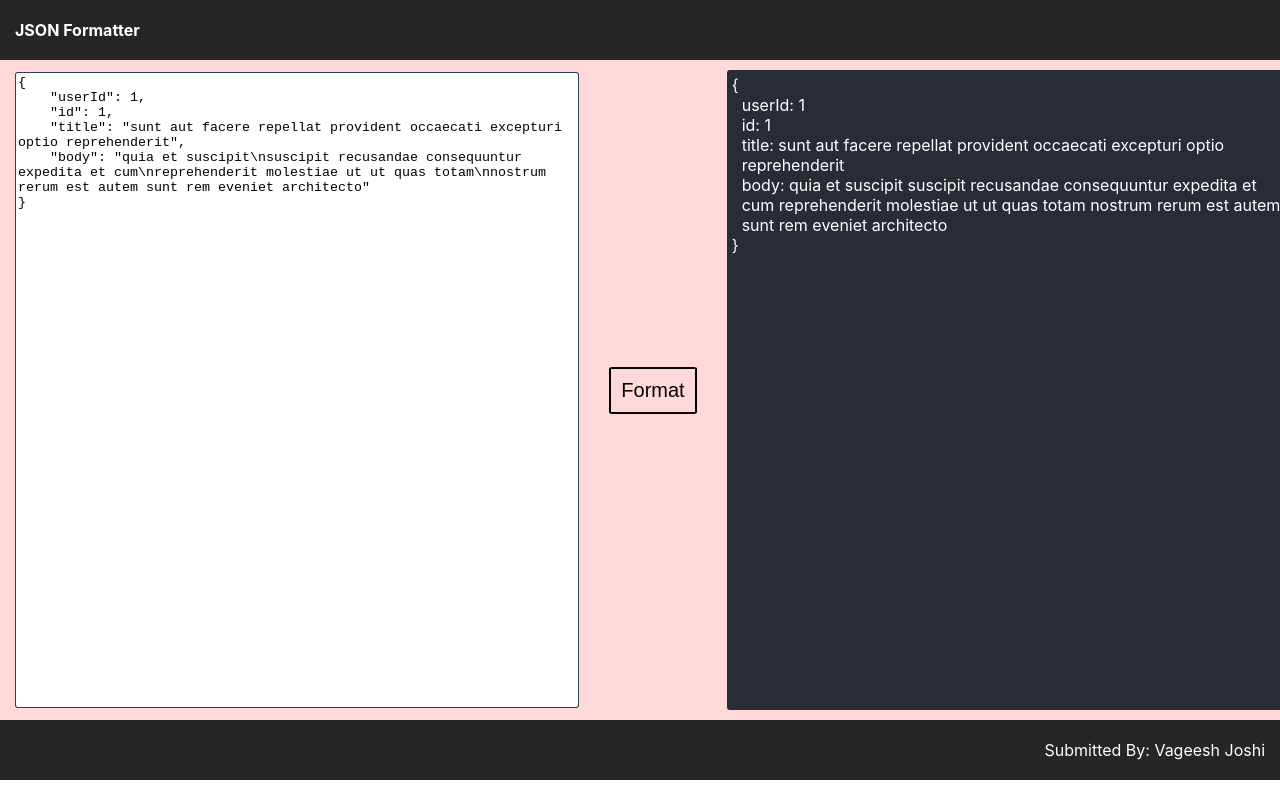
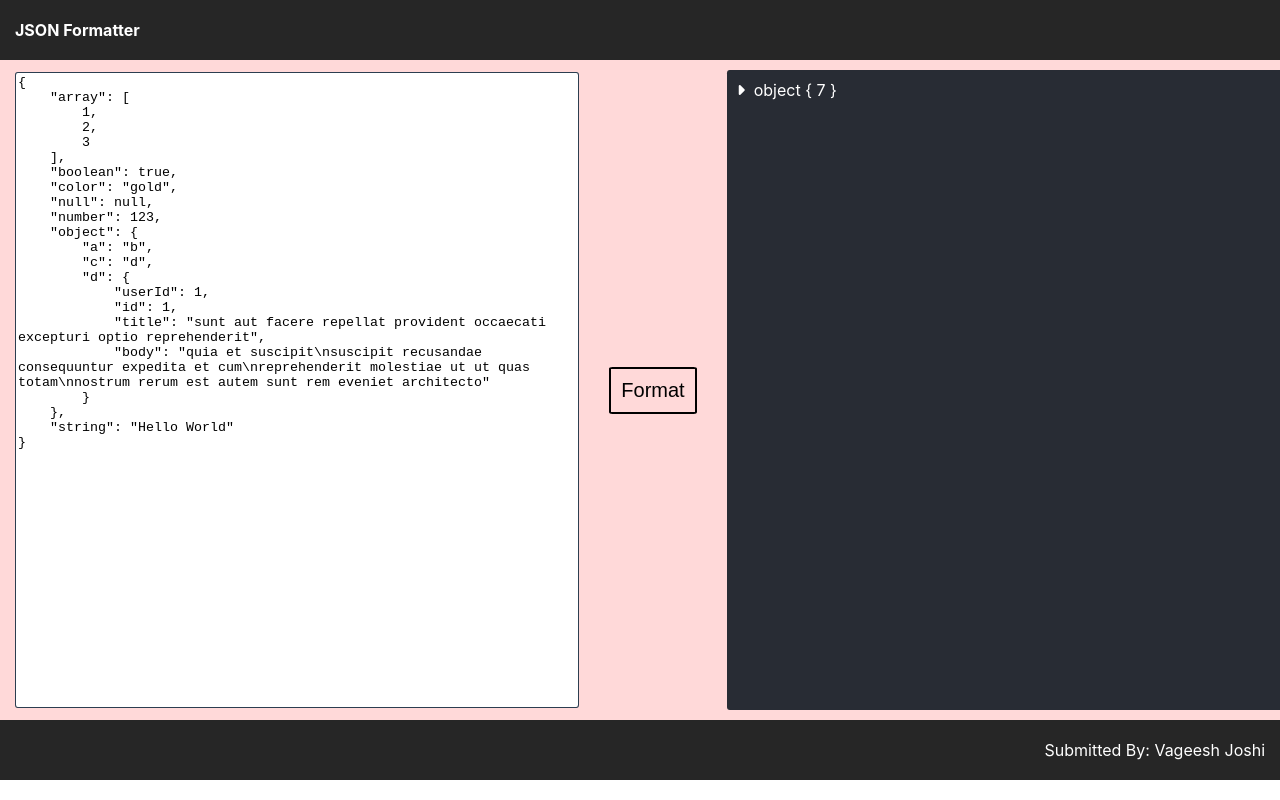
Before and after one commit to vageeshjoshi1/JSONFormatter, a React (Create React App) app: page / in a window 1280 px wide. Both pictures are taken after a click on the button "Format". Shown: the top 800 px of the page. Built offline with nearby package versions, Linux system fonts and the light colour scheme.

Commit message:
Added datatype components and updated render output logic

```diff
--- a/src/App.js
+++ b/src/App.js
@@ -1,5 +1,5 @@
 import { useState } from 'react';
-import { Footer, Header, InputArea, JSONError, OutputArea } from './components';
+import { ArrayView, BooleanView, Footer, Header, InputArea, JSONError, NullView, NumberView, ObjectView, OutputArea, StringView } from './components';
 import { data, data2, data3 } from './constants/dummy-data';
 import './scss/App.scss';
 
@@ -12,7 +12,7 @@ const checkIfJSONString = str => {
 };
 
 const App = () => {
-  const [input, setInput] = useState(JSON.stringify(data2, null, 4))
+  const [input, setInput] = useState(JSON.stringify(data3, null, 4))
   const [output, setOutput] = useState([])
 
   const handleChange = (event) => {
@@ -20,23 +20,50 @@ const App = () => {
     setInput(value)
   }
 
-  const generateOutput = (input, level) => {
-    const toReturn = []
+  // const generateOutput = (input, level) => {
+  //   const toReturn = []
+  //   if (Array.isArray(input)) {
+  //     toReturn.push(<div style={{marginLeft: `${10*level}px`}}>[</div>)
+  //     toReturn.push(input.map(ele => generateOutput(ele, level+1)))
+  //     toReturn.push(<div style={{marginLeft: `${10*level}px`}}>]</div>)
+  //   }
+  //   else if (typeof input === 'object') {
+  //     toReturn.push(<div style={{marginLeft: `${10*level}px`}}>{'{'}</div>)
+  //     for (const key in input) {
+  //       toReturn.push(
+  //         <div key={`${input}-${key}`} style={{marginLeft: `${10*(level+1)}px`}}>
+  //           {key}: {input[key]}
+  //         </div>
+  //       )
+  //     }
+  //     toReturn.push(<div style={{marginLeft: `${10*level}px`}}>{'}'}</div>)
+  //   }
+  //   return toReturn
+  // }
+
+  const generateOutput = (input, level, property) => {
+    let toReturn = 'No Data';
     if (Array.isArray(input)) {
-      toReturn.push(<div style={{marginLeft: `${10*level}px`}}>[</div>)
-      toReturn.push(input.map(ele => generateOutput(ele, level+1)))
-      toReturn.push(<div style={{marginLeft: `${10*level}px`}}>]</div>)
+      toReturn = <ArrayView data={input} generateOutput={generateOutput} level={level}/>
+    } else if (typeof input === 'object' && input === null) {
+      toReturn = <NullView level={level} input={input} property={property} />
+    } else if (typeof input === 'object') {
+      toReturn = <ObjectView data={input} generateOutput={generateOutput} level={level}/>
     }
-    else if (typeof input === 'object') {
-      toReturn.push(<div style={{marginLeft: `${10*level}px`}}>{'{'}</div>)
-      for (const key in input) {
-        toReturn.push(
-          <div key={`${input}-${key}`} style={{marginLeft: `${10*(level+1)}px`}}>
-            {key}: {input[key]}
-          </div>
-        )
+    else {
+      switch (typeof input) {
+        case 'boolean':
+          toReturn = <BooleanView level={level} input={input} property={property} />
+          break;
+        case 'number':
+          toReturn = <NumberView level={level} input={input} property={property} />
+          break;
+        case 'string':
+          toReturn = <StringView level={level} input={input} property={property} />
+          break;
+        default:
+          break;
       }
-      toReturn.push(<div style={{marginLeft: `${10*level}px`}}>{'}'}</div>)
     }
     return toReturn
   }
--- /dev/null
+++ b/src/components/Array/index.js
@@ -0,0 +1,20 @@
+import React, { Fragment, useState } from 'react';
+
+const ArrayComp = ({ data, generateOutput, level = 0 }) => {
+  const [view, setView] = useState(false)
+  const { length } = data
+  const internal = []
+  data.forEach((item) => {
+    internal.push(generateOutput(item, level+1))
+  })
+  return <div style={{marginLeft: `${10*(level)}px`}} key={`${data.toString()}-${level}`}>
+    {view ? (<i className="fas fa-caret-down w-15-px" onClick={() => setView(!view)}></i>)
+      : (<i className="fas fa-caret-right w-15-px" onClick={() => setView(!view)}></i>)
+    }
+    &nbsp; array {`[ ${length} ]`}
+    {view && internal.map((ele, index) => <Fragment key={`array-${index}-${level}`}> {ele} </Fragment>)}
+  </div>
+}
+
+
+export default ArrayComp;
--- /dev/null
+++ b/src/components/Boolean/index.js
@@ -0,0 +1,9 @@
+import React from 'react';
+
+const BooleanView = ({ level, input, property }) => (
+  <div style={{marginLeft: `${10*(level) + 25}px`}}>
+    {property ? `${property}:` : ''} <span className="boolean">{`${input}`}</span>
+  </div>
+);
+
+export default BooleanView;
--- a/src/components/JSONError/index.js
+++ b/src/components/JSONError/index.js
@@ -1,6 +1,6 @@
 import React from 'react';
 
-const JSONError = ({ empty }) => (
+const JSONError = ({ empty = false }) => (
   <div className="error">
     {empty ? (
       <div className="empty">
--- /dev/null
+++ b/src/components/Null/index.js
@@ -0,0 +1,9 @@
+import React from 'react';
+
+const NullView = ({ level, property }) => (
+  <div style={{marginLeft: `${10*(level) + 25}px`}}>
+    {property ? `${property}:` : ''} <span className="null">null</span>
+  </div>
+);
+
+export default NullView;
--- /dev/null
+++ b/src/components/Number/index.js
@@ -0,0 +1,9 @@
+import React from 'react';
+
+const NumberView = ({ level, input, property }) => (
+  <div style={{marginLeft: `${10*(level) + 25}px`}}>
+    {property ? `${property}:` : ''} <span className="number">{`${input}`}</span>
+  </div>
+);
+
+export default NumberView;
--- /dev/null
+++ b/src/components/Object/index.js
@@ -0,0 +1,27 @@
+import React, { Fragment, useState } from 'react';
+
+const ObjectComp = ({ data = {}, generateOutput, level = 0 }) => {
+  const [view, setView] = useState(false)
+  if (data === null) return (
+    <div style={{marginLeft: `${10*(level) + 25}px`}}>
+      null: <span className='null'>null</span>
+    </div>
+  )
+  const { length } = Object.keys(data)
+  const internal = []
+
+  for (const key in data) {
+    internal.push(generateOutput(data[key], level+1, key))
+  }
+
+  return <div style={{marginLeft: `${10*(level)}px`}}>
+    {view ? (<i className="fas fa-caret-down w-15-px" onClick={() => setView(!view)}></i>)
+      : (<i className="fas fa-caret-right w-15-px" onClick={() => setView(!view)}></i>)
+    }
+    &nbsp; object {`{ ${length} }`}
+    {view && internal.map((ele, index) => <Fragment key={`object-${index}-${level}`}> {ele} </Fragment>)}
+  </div>
+}
+
+
+export default ObjectComp;
--- a/src/components/OutputArea/index.js
+++ b/src/components/OutputArea/index.js
@@ -2,7 +2,8 @@ import React, { Fragment } from 'react';
 
 const OutputArea = ({ output }) => (
   <div className="output-area">
-    {output.map((ele, index) => <Fragment key={`output-${index}`}> {ele} </Fragment>)}
+    {output}
+    {/* {output.map((ele, index) => <Fragment key={`output-${index}`}> {ele} </Fragment>)} */}
   </div>
 );
 
--- /dev/null
+++ b/src/components/String/index.js
@@ -0,0 +1,9 @@
+import React from 'react';
+
+const StringView = ({ level, input, property }) => (
+  <div style={{marginLeft: `${10*(level) + 25}px`}}>
+    {property ? `${property}:` : ''} <span className="string">{`${input}`}</span>
+  </div>
+);
+
+export default StringView;
--- a/src/components/index.js
+++ b/src/components/index.js
@@ -3,5 +3,11 @@ import Footer from './Footer';
 import InputArea from './InputArea';
 import OutputArea from './OutputArea';
 import JSONError from './JSONError';
+import ArrayView from './Array';
+import ObjectView from './Object';
+import BooleanView from './Boolean';
+import NumberView from './Number';
+import StringView from './String';
+import NullView from './Null';
 
-export { Header, Footer, InputArea, OutputArea, JSONError };
+export { Header, Footer, InputArea, OutputArea, JSONError, ArrayView, ObjectView, BooleanView, NumberView, StringView, NullView };
--- a/src/scss/App.scss
+++ b/src/scss/App.scss
@@ -27,6 +27,9 @@
     justify-content: space-between;
     background-color: #ffd9d9;
     height: calc(100vh - 170px);
+    i {
+      cursor: pointer;
+    }
   }
 
   .input-area {
@@ -46,6 +49,9 @@
     text-align: left;
     overflow: auto;
     padding: 5px;
+    div {
+      padding: 5px;
+    }
   }
 
   .btn-stack {
@@ -77,6 +83,20 @@
     }
     i {
       font-size: 50px;
+      cursor: default;
     }
   }
+
+  .boolean {
+    color: orange;
+  }
+  .string {
+    color: lime;
+  }
+  .number {
+    color: mediumorchid;
+  }
+  .null {
+    color: grey;
+  }
 }
```
